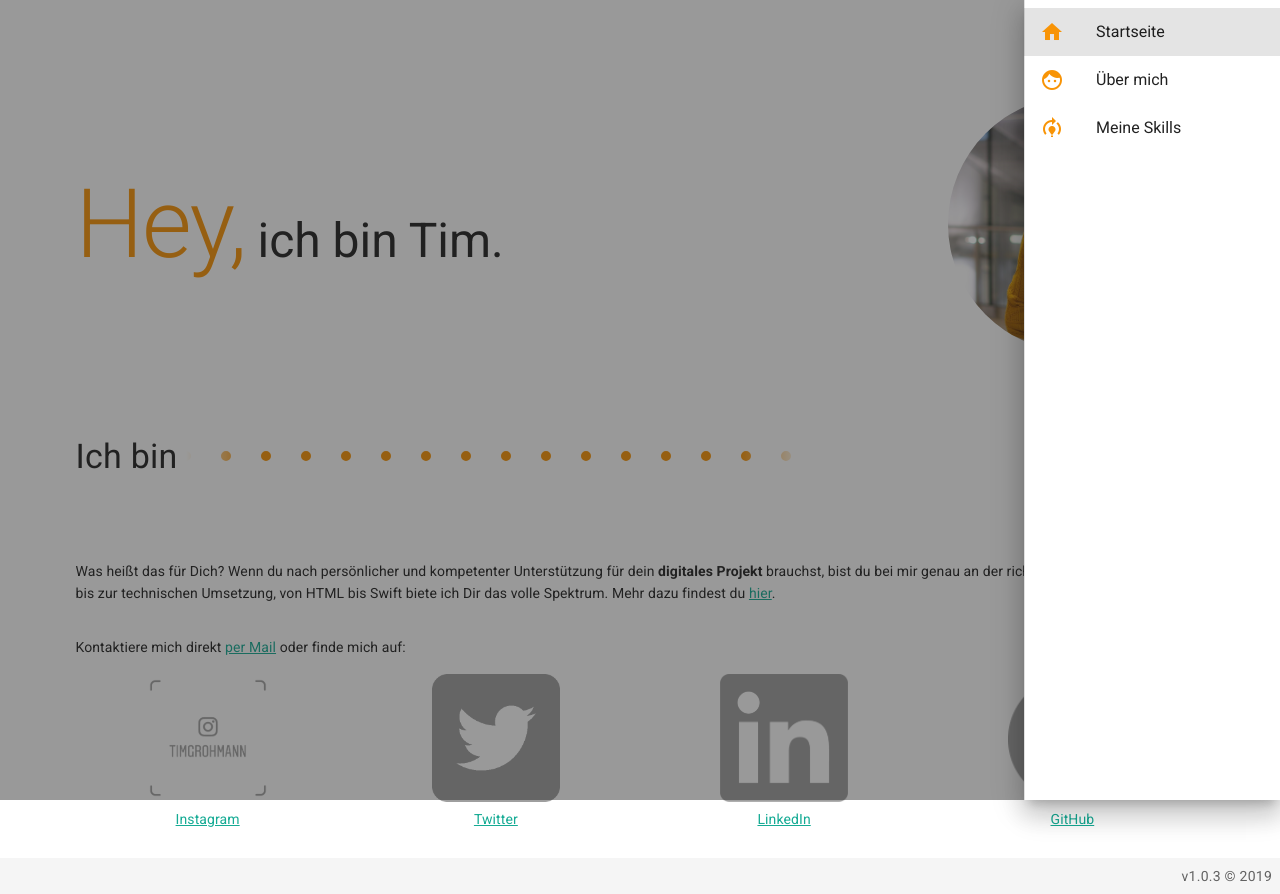
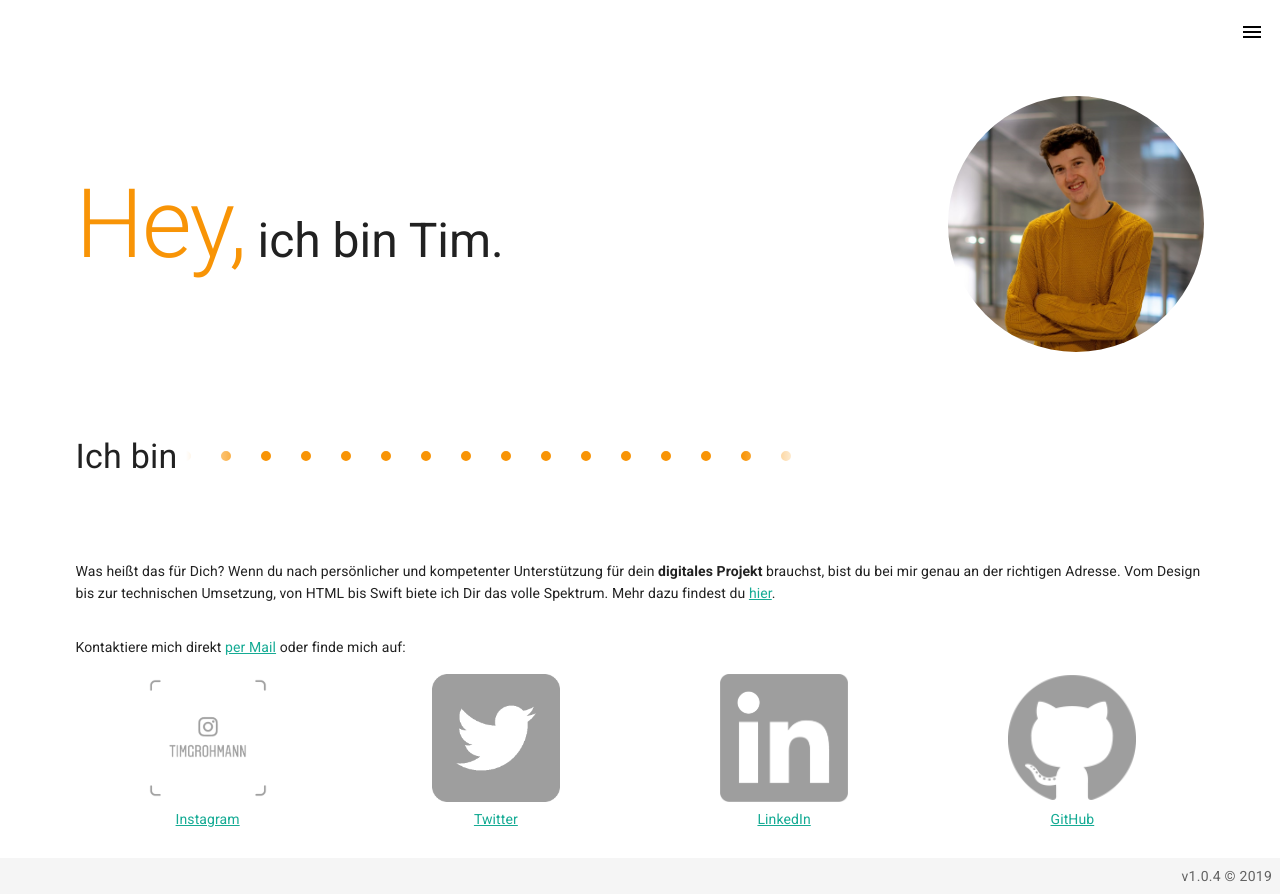
Before and after one commit to timgrohmann/timgrohmann-de, a Vue app in the folder vue-frontend/: page / in a window 1280 px wide. Built offline with nearby package versions, Linux system fonts and the light colour scheme.

Commit message:
fixed nav bug

```diff
--- a/vue-frontend/package.json
+++ b/vue-frontend/package.json
@@ -1,6 +1,6 @@
 {
   "name": "timgrohmann-de",
-  "version": "1.0.3",
+  "version": "1.0.4",
   "private": true,
   "scripts": {
     "dev": "webpack-dev-server --mode development --hot",
--- a/vue-frontend/src/components/HeaderBar.vue
+++ b/vue-frontend/src/components/HeaderBar.vue
@@ -33,7 +33,7 @@ export default {
         link: { name: "MySkills" },
       },
     ],
-    visible: true,
+    visible: false,
   }),
 };
 </script>
```
Also changed, not shown: 1 other file (tests, documents, lock files or other folders).
